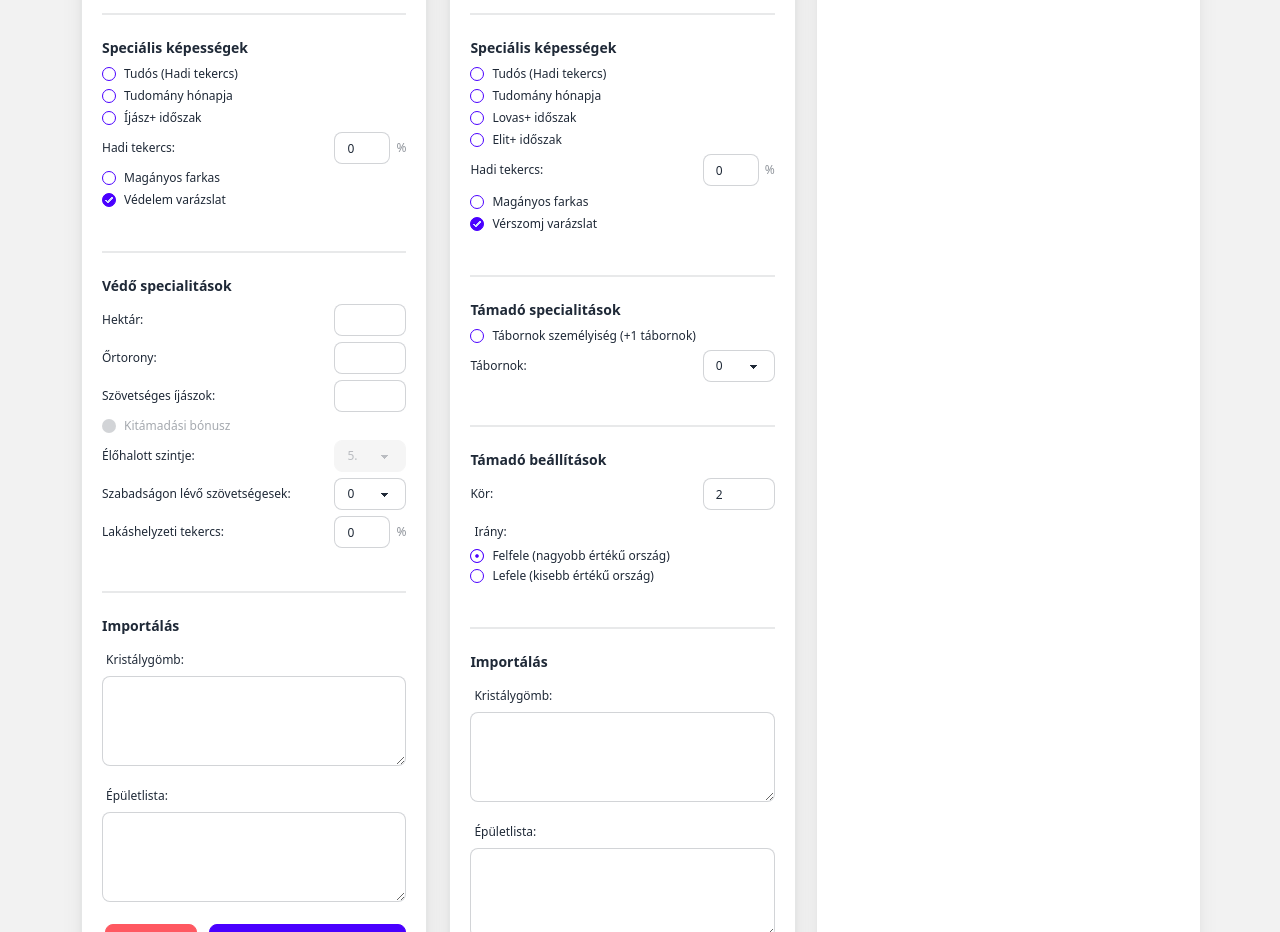
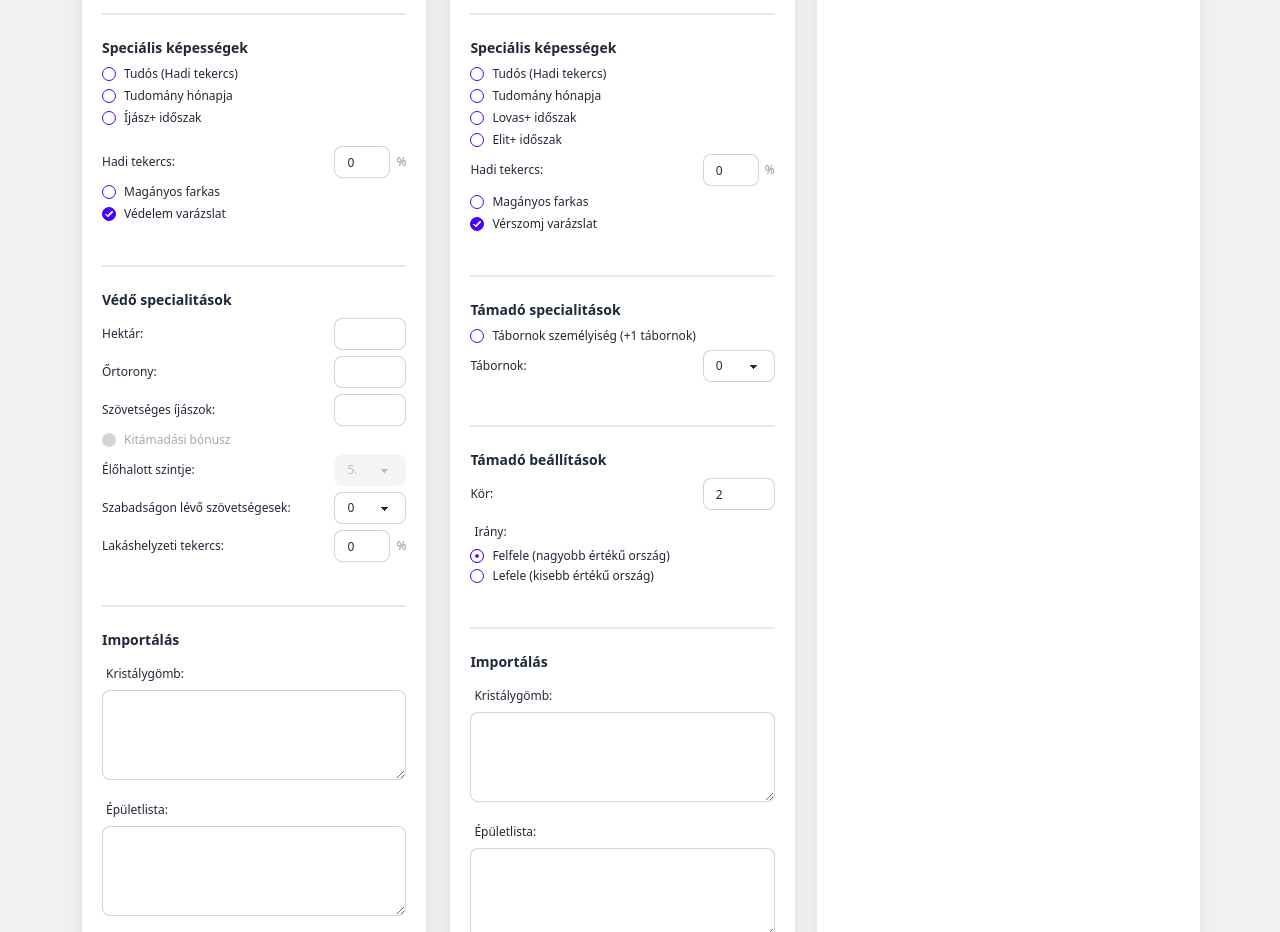
Before and after one commit to velvet07/hodito, a React app: page / in a window 1280 px wide. Shown: the part 820-1752 px from the top of the page. Built offline with nearby package versions, Linux system fonts and the light colour scheme.

Commit message:
Add spacing after vedo ijasz checkbox

```diff
--- a/src/components/WarCalculator.tsx
+++ b/src/components/WarCalculator.tsx
@@ -607,6 +607,7 @@ const WarCalculatorComponent: React.FC = () => {
                     checked={vedoSettings.ijasz_plus || false}
                     onChange={(checked) => updateVedoSettings({ ijasz_plus: checked })}
                   />
+                  <div className="h-2" aria-hidden="true"></div>
                   <div className="flex flex-wrap items-center justify-between gap-1.5">
                     <label className="text-xs font-medium label-text">Hadi tekercs:</label>
                   <div className="flex items-center gap-1.5" style={{ width: FIELD_WIDTH }}>
```
